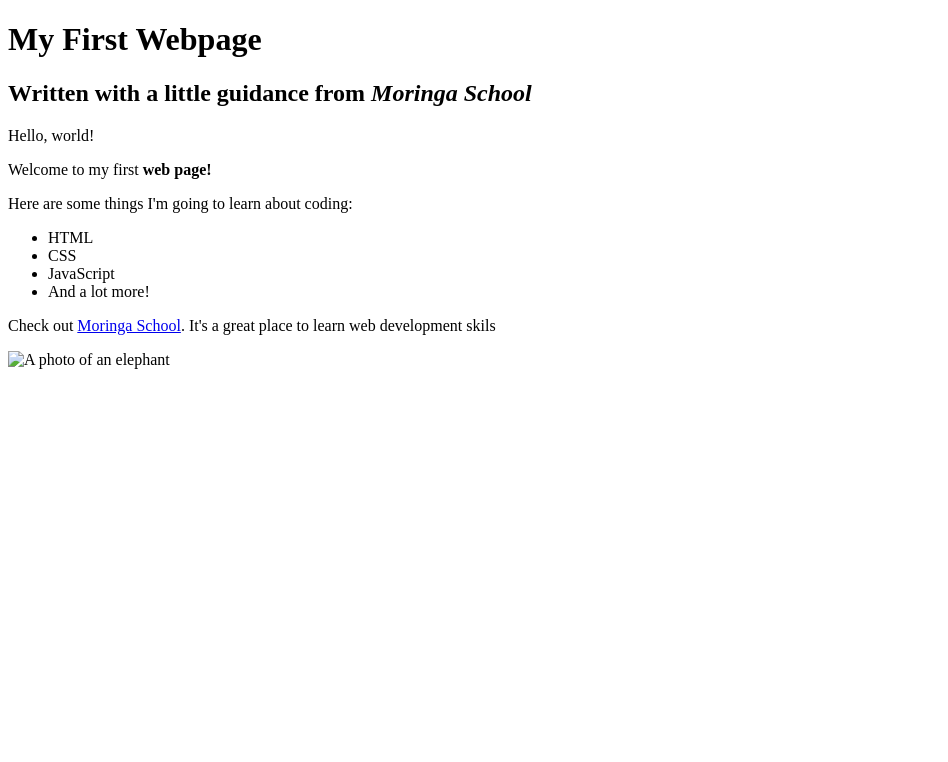
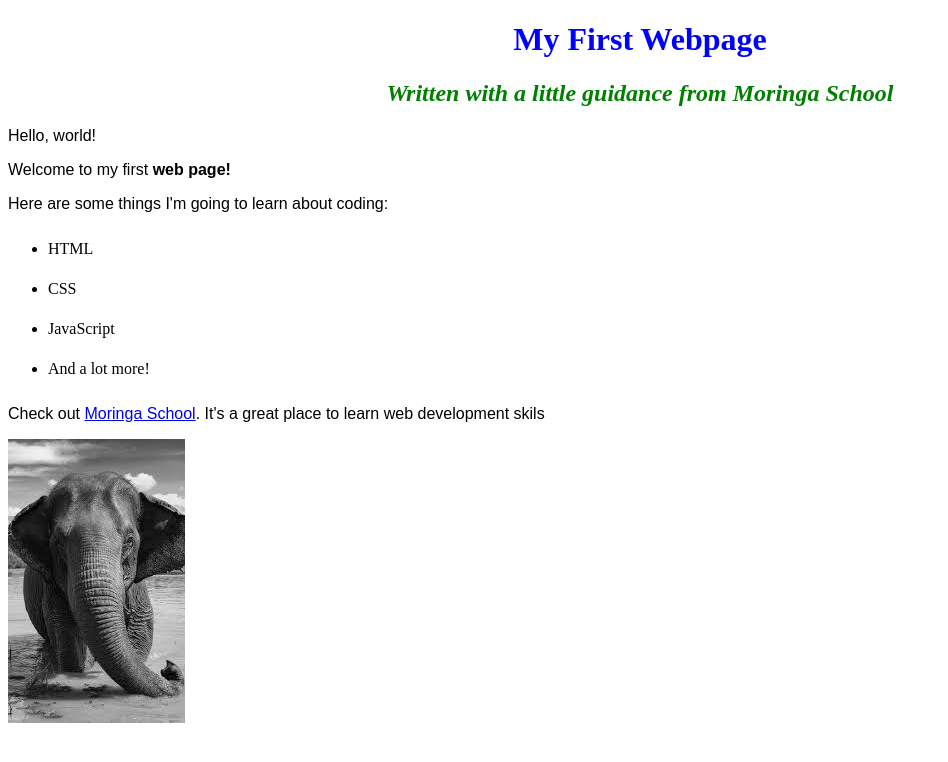
Before and after one commit to allanLAS/my-first-webpage, a plain HTML site: page index.html in a window 1280 px wide. Shown: the whole page, without its empty margins (0-948 px from the left). Drawn offline with Linux system fonts and the light colour scheme.

Commit message:
Change name of favourite-things.html to index.html

```diff
--- /dev/null
+++ b/css/styles.css
@@ -0,0 +1,15 @@
+h1 {
+  color: blue;
+  text-align: center;
+}
+h2 {
+  color: green;
+  font-style: italic;
+  text-align: center;
+}
+p {
+  font-family: sans-serif;
+}
+ul {
+  line-height: 40px;
+}
--- a/my-first-webpage.html
+++ b/index.html
@@ -2,6 +2,7 @@
 <html>
   <head>
     <title>My first webpage!</title>
+    <link href="css/styles.css" rel="stylesheet" type="text/css">
   </head>
   <body>
     <h1>My First Webpage</h1>
@@ -16,6 +17,6 @@
       <li>And a lot more!</li>
     </ul>
     <p>Check out <a href="http://moringaschool.com/">Moringa School</a>. It's a great place to learn web development skils</p>
-    <img src="images/elephant.jpg" alt="A photo of an elephant">
+    <img src="images/elephant.jfif" alt="A photo of an elephant">
   </body>
 </html>
```
Also changed, not shown: images/elephant.jfif (added).
